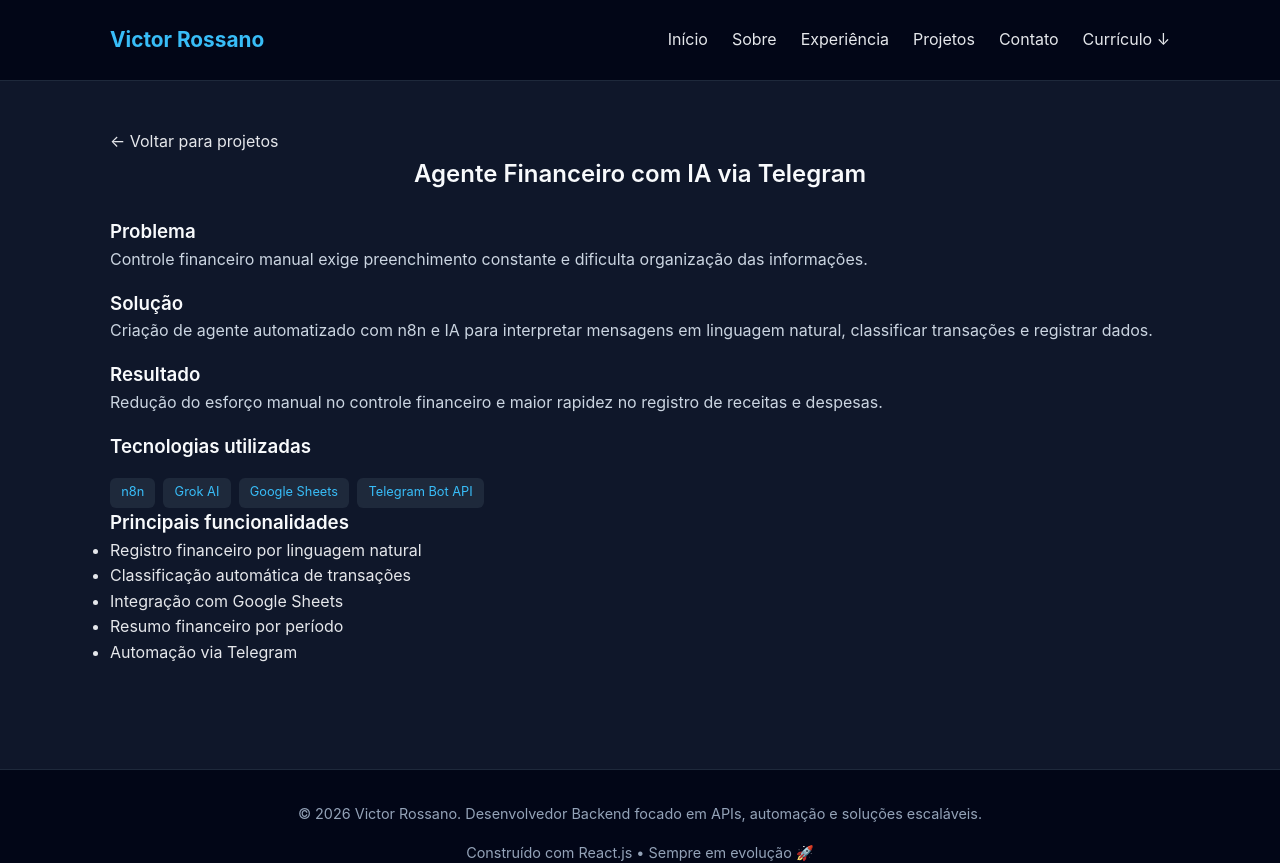
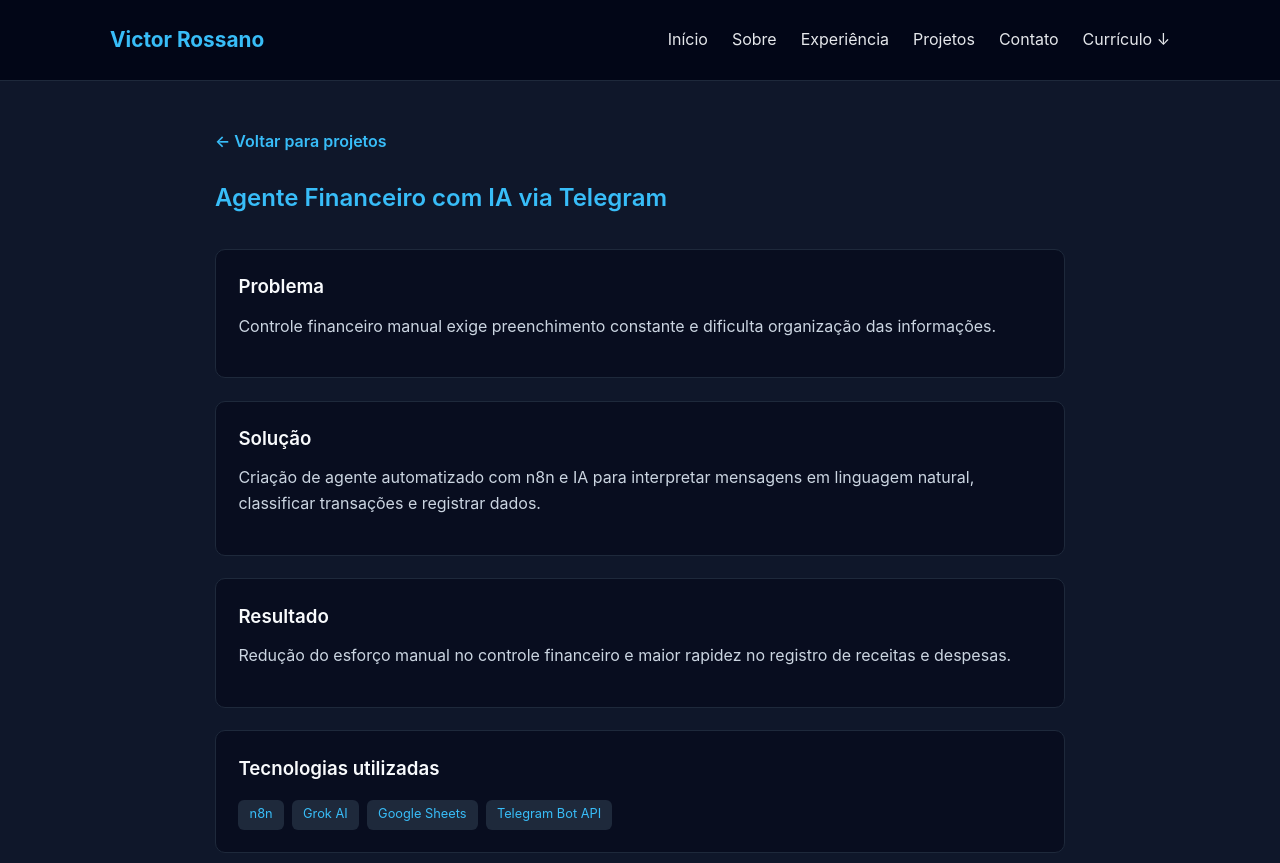
Before and after one commit to VictorRossan0/VictorRossan0.github.io, a React (Vite) app: page /projects/agente-financeiro-ia in a window 1280 px wide. Shown: the top 863 px of the page. Built offline with nearby package versions, Linux system fonts and the light colour scheme.

Commit message:
Add styles for project detail and sections
Add styles for project details and sections.

```diff
--- a/src/global.css
+++ b/src/global.css
@@ -238,6 +238,46 @@ main {
     transform: translateY(-2px);
 }
 
+.project-detail {
+    max-width: 850px;
+    margin: 0 auto;
+}
+
+.project-detail h2 {
+    text-align: left;
+    margin-bottom: 2rem;
+    color: #38bdf8;
+}
+
+.project-section {
+    background: rgba(2, 6, 23, 0.55);
+    border: 1px solid #1e293b;
+    border-radius: 10px;
+    padding: 1.4rem;
+    margin-bottom: 1.4rem;
+}
+
+.project-section h3 {
+    margin-bottom: 0.7rem;
+    color: #f8fafc;
+}
+
+.feature-list {
+    padding-left: 1.2rem;
+}
+
+.feature-list li {
+    margin-bottom: 0.5rem;
+    color: #cbd5e1;
+}
+
+.back-link {
+    display: inline-block;
+    margin-bottom: 1.5rem;
+    color: #38bdf8;
+    font-weight: 600;
+}
+
 /* =========================
    EXPERIENCE
 ========================= */
```
